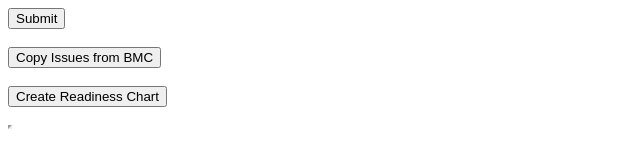
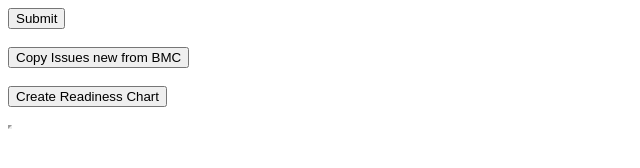
Before and after one commit to dwachenschwanz/dwachenschwanz.github.io, a plain HTML site: page builder.html in a window 1280 px wide. Shown: the full height of the page, 0-640 px from the left. Drawn offline with Linux system fonts and the light colour scheme.

Commit message:
Miro iNav commit 2

```diff
--- a/builder.html
+++ b/builder.html
@@ -11,7 +11,7 @@
 
 <!--     <input type="button" value="Simple Readiness Chart" onclick="getCoordinates('Simple'); return false;"><br/><br/> -->
 
-    <input type="button" value="Copy Issues from BMC" onclick="copyIssues(); return false;"><br/><br/>
+    <input type="button" value="Copy Issues new from BMC" onclick="copyIssues(); return false;"><br/><br/>
 
     <input type="button" value="Create Readiness Chart" onclick="getCoordinates('Complex'); return false;"><br/><br/>
 
```
